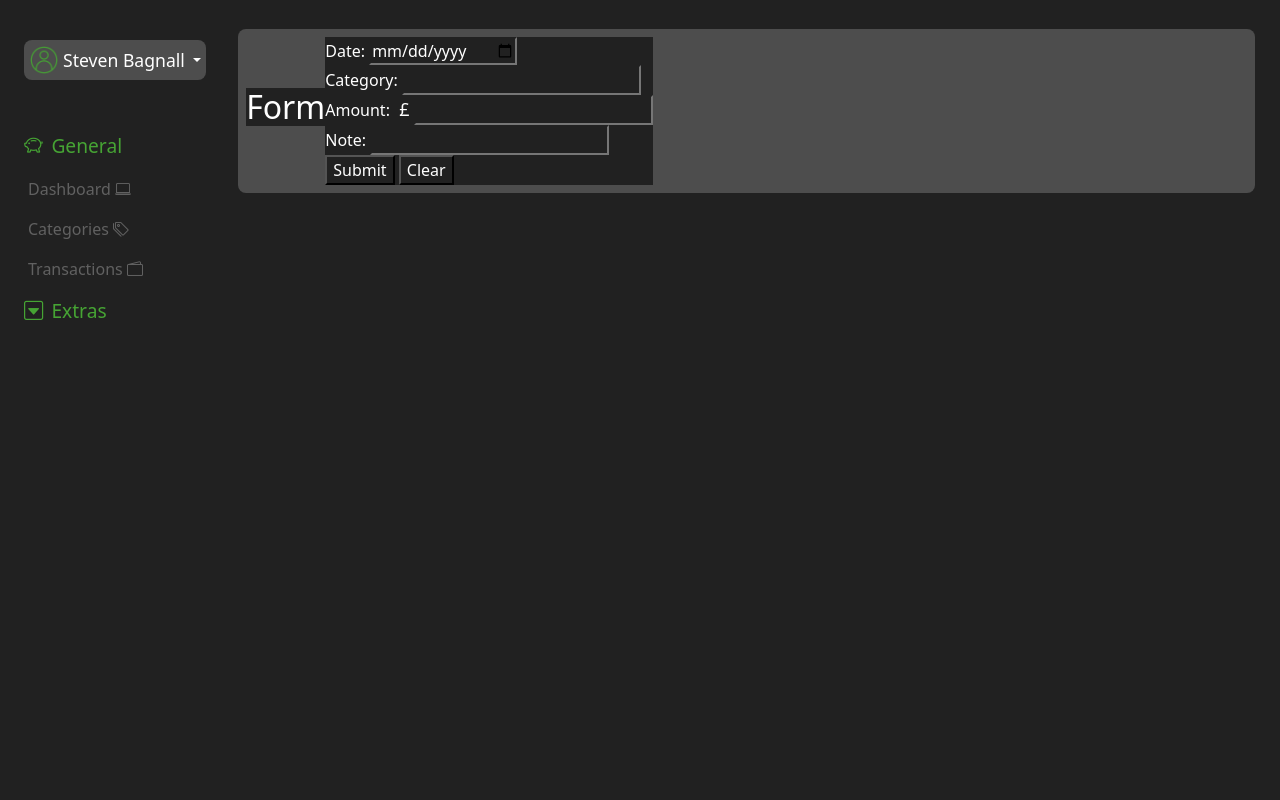
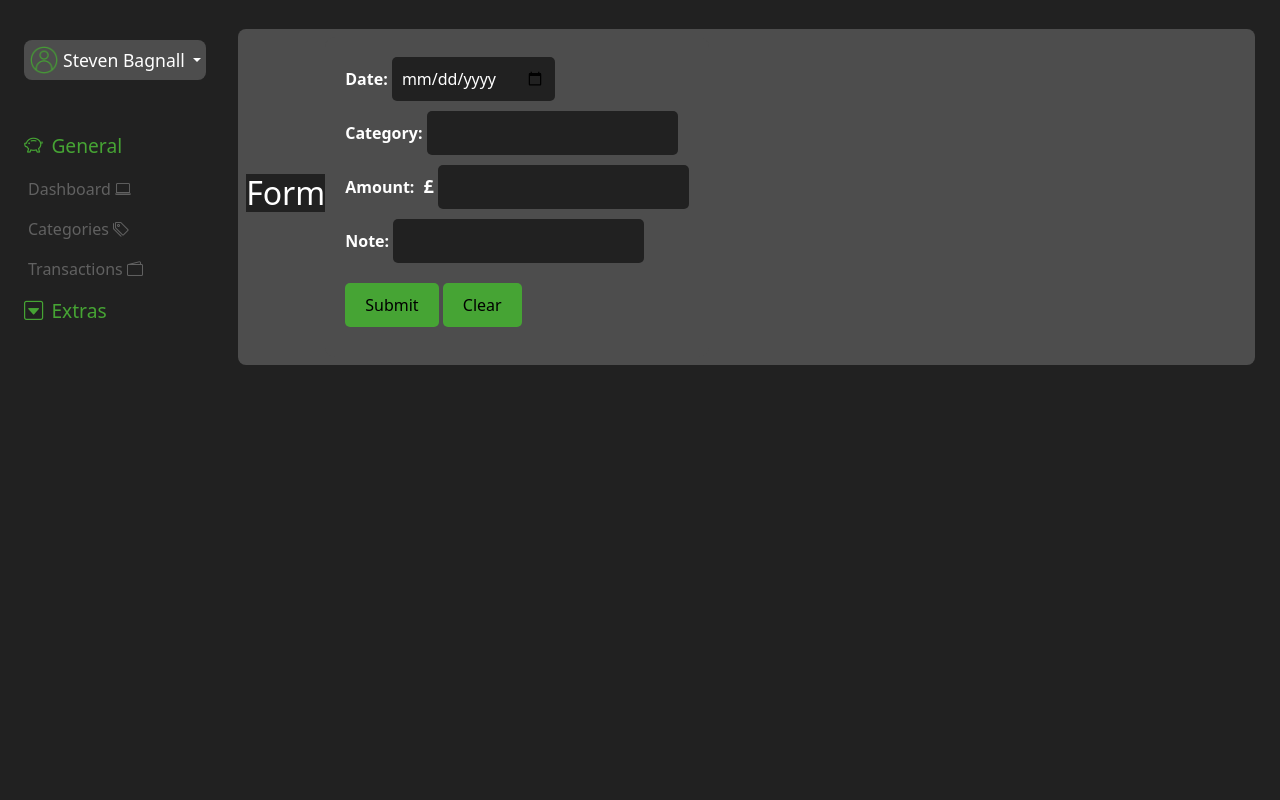
Before and after one commit to expenses-Stee-Rashee/expenses-tracker, a Flask app: page /transactions in a window 1280 px wide. Run offline with Flask 2, Linux system fonts and the light colour scheme; some libraries are stand-ins or nearby versions.

Commit message:
few tweaks to form

```diff
--- a/static/css/main.css
+++ b/static/css/main.css
@@ -93,7 +93,46 @@ p {
 /* TRANSACTIONS.HTML */
 
 /* INPUT FORM */
+
+form {
+  background-color: #4d4d4d;
+  padding: 20px;
+  border-radius: 10px;
+}
+
+label {
+  background-color: #4d4d4d;
+  color: white;
+  font-weight: bold;
+}
+
+input {
+  padding: 10px;
+  border-radius: 5px;
+  border: none;
+  margin-bottom: 10px;
+}
+
+input[type="submit"],
+button[type="reset"] {
+  background-color: #46a434;
+  color: black;
+  border: none;
+  padding: 10px 20px;
+  border-radius: 5px;
+  margin-top: 10px;
+  cursor: pointer;
+}
+
+input[type="submit"]:hover,
+button[type="reset"]:hover {
+  background-color: #327625;
+}
+
 .currency {
+  background-color: #4d4d4d;
+  color: #ffffff;
+  font-weight: bold;
   font-size: 18px;
   margin-left: 5px;
 }
--- a/templates/transactions.html
+++ b/templates/transactions.html
@@ -4,7 +4,7 @@
 <!-- Block -->
 {% block content %}
 <main>
-  <article>
+  <article class="formArticle">
     <h2>Form</h2>
     <form method="POST" action="https://api.example.com/transactions">
       <label for="name">Date:</label>
```
